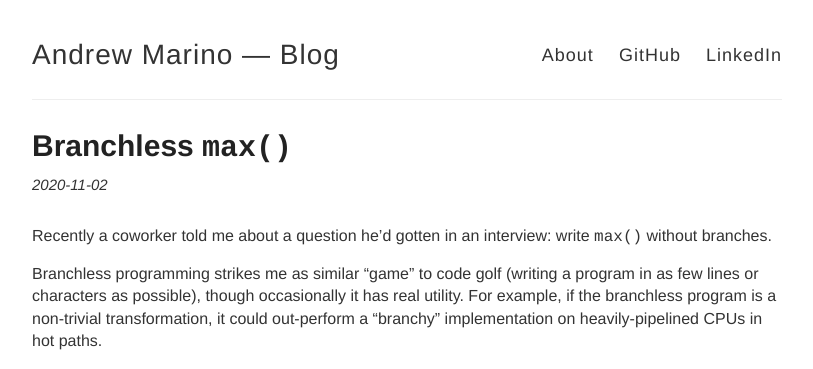
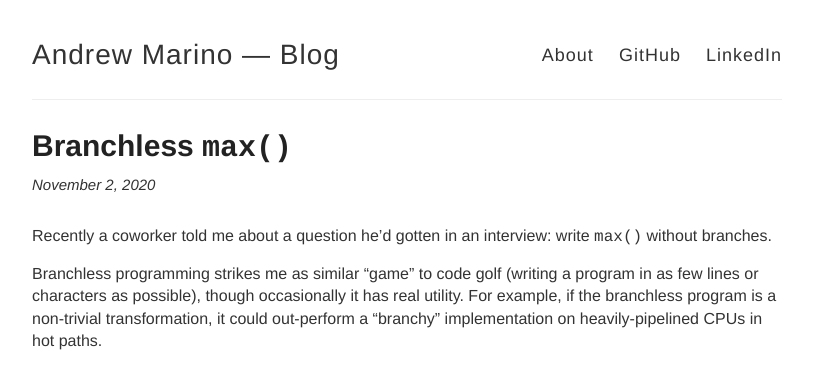
Before and after one commit to aymarino/aymarino.github.io, a Jekyll site: the page built from _posts/2020-11-2-branchless-max.md, in a window 1280 px wide and 900 px high. Shown: the top 369 px of the window, without its empty margins (233-1046 px from the left). Built offline with Jekyll 4.4.1, drawn with Linux system fonts in a browser that asks for light colours; nearby versions of some CDN libraries.

Commit message:
Adjust date display format

```diff
--- a/_layouts/post.html
+++ b/_layouts/post.html
@@ -5,7 +5,7 @@
 <article class="post">
   <div class="title">
     <h1>{{ page.title | markdownify | remove: '<p>' | remove: '</p>' | strip_newlines }}</h1>
-    <div class="date">{{ page.date | date: "%F" }}</div>
+    <div class="date">{{ page.date | date: "%B %e, %Y" }}</div>
   </div>
 
   <div class="entry">
--- a/index.html
+++ b/index.html
@@ -5,7 +5,7 @@
 <div class="posts">
   {% for post in site.posts %}
     <article class="post">
-      <span class="date">{{ post.date | date: "%F" }}</span> &mdash;
+      <span class="date">{{ post.date | date: "%b %Y" }}</span> &mdash;
       <a href="{{ site.baseurl }}{{ post.url }}">
         {{ post.title | markdownify | remove: '<p>' | remove: '</p>' | strip_newlines }}
       </a>
```
